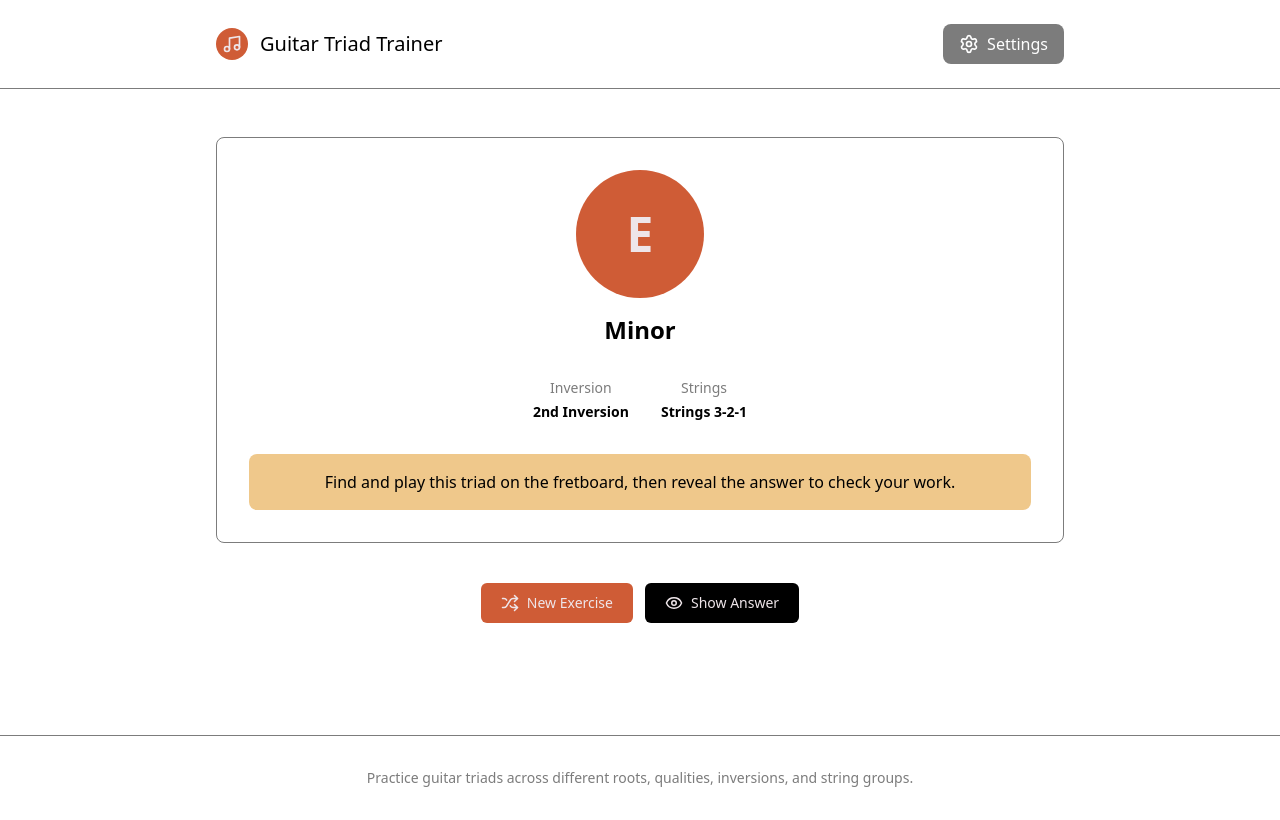
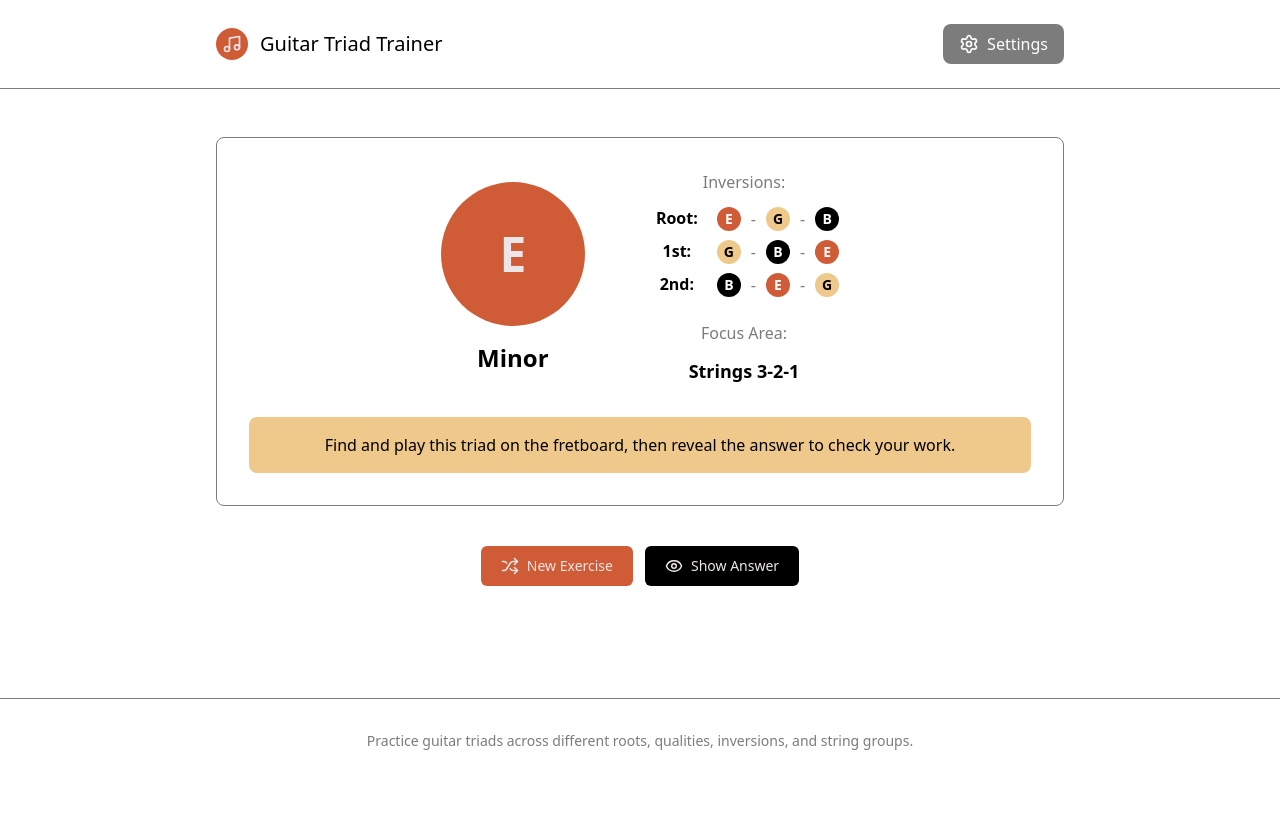
Before and after one commit to chenkasirer/triads, a React (Vite) app: page / in a window 1280 px wide. Built offline with nearby package versions, Linux system fonts and the light colour scheme.

Commit message:
better exercise layout

```diff
--- a/src/components/ExerciseDisplay.tsx
+++ b/src/components/ExerciseDisplay.tsx
@@ -1,5 +1,6 @@
 import React from 'react';
 import type { TriadExercise } from '../types';
+import { getTriadNotes } from '../fretboard';
 
 interface ExerciseDisplayProps {
   exercise: TriadExercise;
@@ -7,15 +8,6 @@ interface ExerciseDisplayProps {
 }
 
 const ExerciseDisplay: React.FC<ExerciseDisplayProps> = ({ exercise, showAnswer }) => {
-  const formatInversion = (inversion: string) => {
-    switch (inversion) {
-      case 'root': return 'Root Position';
-      case 'first': return '1st Inversion';
-      case 'second': return '2nd Inversion';
-      default: return inversion;
-    }
-  };
-
   const formatQuality = (quality: string) => {
     return quality.charAt(0).toUpperCase() + quality.slice(1);
   };
@@ -24,13 +16,26 @@ const ExerciseDisplay: React.FC<ExerciseDisplayProps> = ({ exercise, showAnswer
     return `Strings ${stringGroup.split('').join('-')}`;
   };
 
+  const getInversions = () => {
+    const triadNotes = getTriadNotes(exercise.root, exercise.quality);
+    return {
+      root: [triadNotes.root, triadNotes.third, triadNotes.fifth],
+      first: [triadNotes.third, triadNotes.fifth, triadNotes.root],
+      second: [triadNotes.fifth, triadNotes.root, triadNotes.third]
+    };
+  };
+
+  const inversions = getInversions();
+
   return (
     <div className="bg-white rounded-lg p-8 border border-gray">
       <div className="text-center">
 
-        {/* Central Root Note */}
-        <div className="mb-8">
-          <div className="inline-flex items-center justify-center w-32 h-32 rounded-full bg-flame mb-4">
+        {/* Horizontal Layout */}
+        <div className="mb-8 flex items-center justify-center gap-16">
+          {/* Root Note on the left */}
+          <div className="text-center">
+            <div className="inline-flex items-center justify-center w-36 h-36 rounded-full bg-flame mb-4">
               <span className="text-5xl font-bold text-lavender-blush">
                 {exercise.root}
               </span>
@@ -40,23 +45,54 @@ const ExerciseDisplay: React.FC<ExerciseDisplayProps> = ({ exercise, showAnswer
             </div>
           </div>
 
-        {/* Secondary Details */}
-        <div className="flex justify-center gap-8 text-sm text-gray">
-          <div className="text-center">
-            <div className="font-medium mb-1">Inversion</div>
-            <div className="text-black font-semibold">
-              {formatInversion(exercise.inversion)}
+          {/* Right side: Inversions and Focus Area stacked */}
+          <div className="space-y-6">
+            {/* Inversions */}
+            <div>
+              <div className="text-base text-gray font-medium mb-3">Inversions:</div>
+              <div className="space-y-2">
+                <div className="text-base">
+                  <span className="font-semibold text-black w-14 inline-block">Root:</span>
+                  <span className="flex items-center gap-1.5 inline-flex ml-3">
+                    <span className="w-6 h-6 rounded-full bg-flame text-white text-sm flex items-center justify-center font-bold">{inversions.root[0]}</span>
+                    <span className="mx-1 text-gray">-</span>
+                    <span className="w-6 h-6 rounded-full bg-sunset text-black text-sm flex items-center justify-center font-bold">{inversions.root[1]}</span>
+                    <span className="mx-1 text-gray">-</span>
+                    <span className="w-6 h-6 rounded-full bg-black text-white text-sm flex items-center justify-center font-bold">{inversions.root[2]}</span>
+                  </span>
+                </div>
+                <div className="text-base">
+                  <span className="font-semibold text-black w-14 inline-block">1st:</span>
+                  <span className="flex items-center gap-1.5 inline-flex ml-3">
+                    <span className="w-6 h-6 rounded-full bg-sunset text-black text-sm flex items-center justify-center font-bold">{inversions.first[0]}</span>
+                    <span className="mx-1 text-gray">-</span>
+                    <span className="w-6 h-6 rounded-full bg-black text-white text-sm flex items-center justify-center font-bold">{inversions.first[1]}</span>
+                    <span className="mx-1 text-gray">-</span>
+                    <span className="w-6 h-6 rounded-full bg-flame text-white text-sm flex items-center justify-center font-bold">{inversions.first[2]}</span>
+                  </span>
+                </div>
+                <div className="text-base">
+                  <span className="font-semibold text-black w-14 inline-block">2nd:</span>
+                  <span className="flex items-center gap-1.5 inline-flex ml-3">
+                    <span className="w-6 h-6 rounded-full bg-black text-white text-sm flex items-center justify-center font-bold">{inversions.second[0]}</span>
+                    <span className="mx-1 text-gray">-</span>
+                    <span className="w-6 h-6 rounded-full bg-flame text-white text-sm flex items-center justify-center font-bold">{inversions.second[1]}</span>
+                    <span className="mx-1 text-gray">-</span>
+                    <span className="w-6 h-6 rounded-full bg-sunset text-black text-sm flex items-center justify-center font-bold">{inversions.second[2]}</span>
+                  </span>
+                </div>
               </div>
             </div>
 
-          <div className="text-center">
-            <div className="font-medium mb-1">Strings</div>
-            <div className="text-black font-semibold">
+            {/* Focus Area */}
+            <div>
+              <div className="text-base text-gray font-medium mb-3">Focus Area:</div>
+              <div className="text-lg text-black font-semibold">
                 {formatStringGroup(exercise.stringGroup)}
               </div>
             </div>
           </div>
-
+        </div>
         {!showAnswer && (
           <div className="mt-8 p-4 bg-sunset rounded-lg">
             <p className="text-black">
```
Lines whose indentation alone changed are shown as unchanged.
